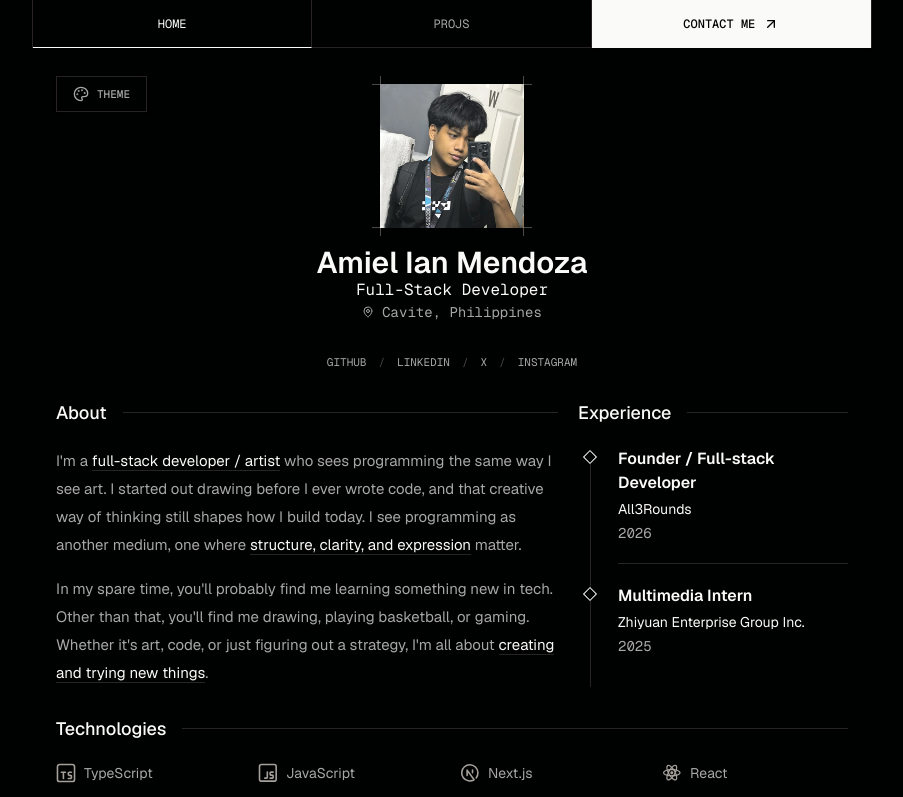
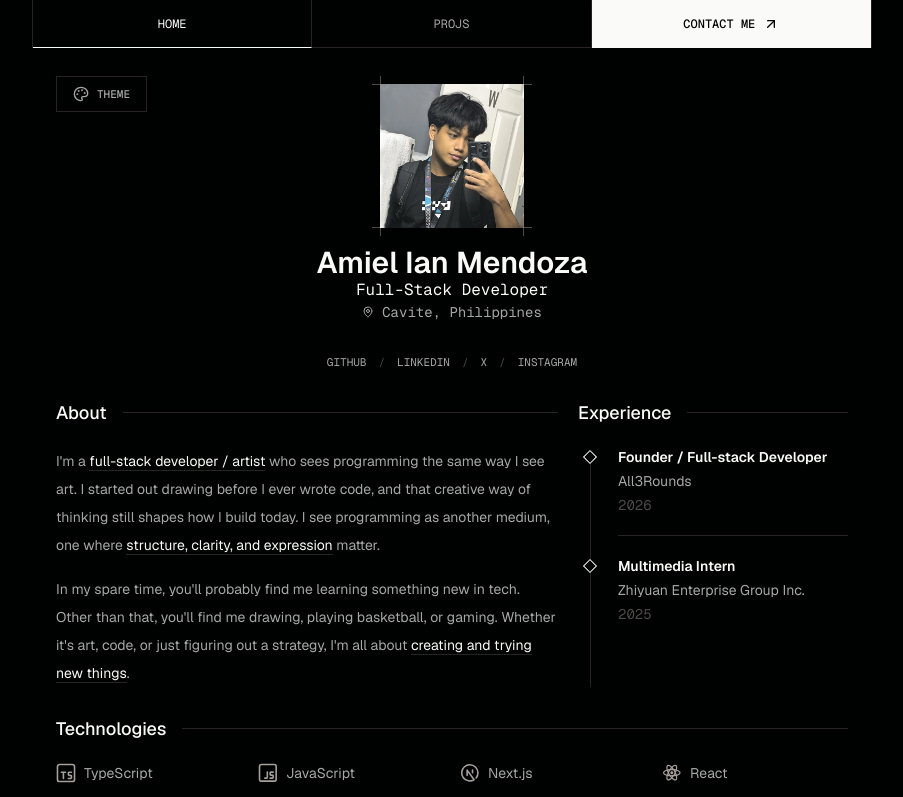
Before and after one commit to aimndz/portfolio, a Next.js app: page / in a window 1280 px wide. Shown: the top 797 px of the page, without its empty margins (188-1091 px from the left). Built offline with nearby package versions, Linux system fonts and the light colour scheme.

Commit message:
style: improve text size consistency

```diff
--- a/src/components/about-section.tsx
+++ b/src/components/about-section.tsx
@@ -8,7 +8,7 @@ export function AboutSection() {
     <section className="grid gap-9 md:grid-cols-[minmax(0,1fr)_270px] md:gap-5">
       <div>
         <SectionHeading>About</SectionHeading>
-        <div className="text-secondary mt-5 space-y-4 text-sm leading-6 sm:text-[15px] sm:leading-7">
+        <div className="text-secondary mt-5 space-y-4 text-sm leading-6 sm:leading-7">
           <p>
             I&apos;m a{" "}
             <AboutHighlight>full-stack developer / artist</AboutHighlight> who
@@ -31,8 +31,8 @@ export function AboutSection() {
 
       <aside className="flex flex-col">
         <SectionHeading>Experience</SectionHeading>
-        <div className="mt-5 flex-1 flex flex-col">
-          <div className="relative flex-1 flex flex-col">
+        <div className="mt-5 flex flex-1 flex-col">
+          <div className="relative flex flex-1 flex-col">
             {experiences.map((experience, index) => {
               const isLast = index === experiences.length - 1;
               return (
@@ -62,13 +62,13 @@ export function AboutSection() {
                       isLast ? "pb-0" : "border-border border-b pb-5"
                     }`}
                   >
-                    <h3 className="text-foreground text-sm font-semibold sm:text-base">
+                    <h3 className="text-foreground text-sm font-semibold">
                       {experience.role}
                     </h3>
-                    <p className="text-foreground mt-1 text-sm leading-5">
+                    <p className="text-secondary mt-1 text-sm leading-5">
                       {experience.company}
                     </p>
-                    <p className="text-secondary mt-1 font-mono text-sm">
+                    <p className="text-muted-foreground mt-1 font-mono text-sm">
                       {experience.year}
                     </p>
                   </div>
```
